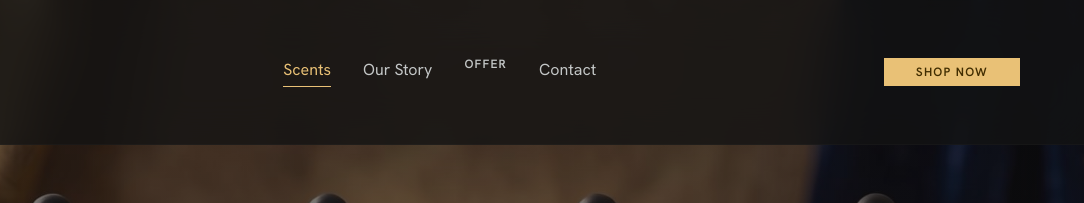
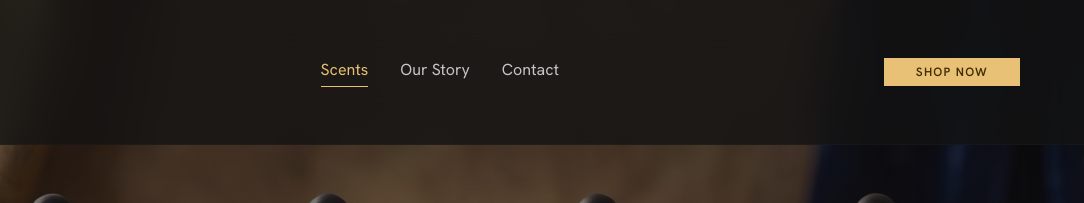
Before and after one commit to hbinfarteen-debug/mithaq-luxe-landing-page., a plain HTML site: page index.html in a window 1280 px wide. Shown: the top 203 px of the page, 196-1280 px from the left. Drawn offline with nearby package versions, Linux system fonts and the light colour scheme.

Commit message:
Remove offer link from header navigation

```diff
--- a/index.html
+++ b/index.html
@@ -146,7 +146,6 @@
 <div class="hidden md:flex gap-stack-lg">
 <a class="font-body-md text-body-md text-secondary border-b border-secondary pb-1 hover:text-secondary transition-colors duration-500" href="#collection">Scents</a>
 <a class="font-body-md text-body-md text-on-surface-variant hover:text-secondary transition-colors duration-500" href="#story">Our Story</a>
-<a class="font-label-caps text-label-caps text-on-surface-variant hover:text-secondary transition-opacity duration-300 uppercase" href="#offer">Offer</a>
 <a class="font-body-md text-body-md text-on-surface-variant hover:text-secondary transition-colors duration-500" href="#contact">Contact</a>
 </div>
 <a class="font-label-caps text-label-caps uppercase bg-secondary text-on-secondary px-stack-lg py-stack-sm hover:opacity-90 transition-all duration-300" href="https://wa.me/27660086402?text=Hello%20Mithaq%20Luxe%2C%20I%20would%20like%20to%20place%20an%20order." target="_blank">Shop Now</a>
```
